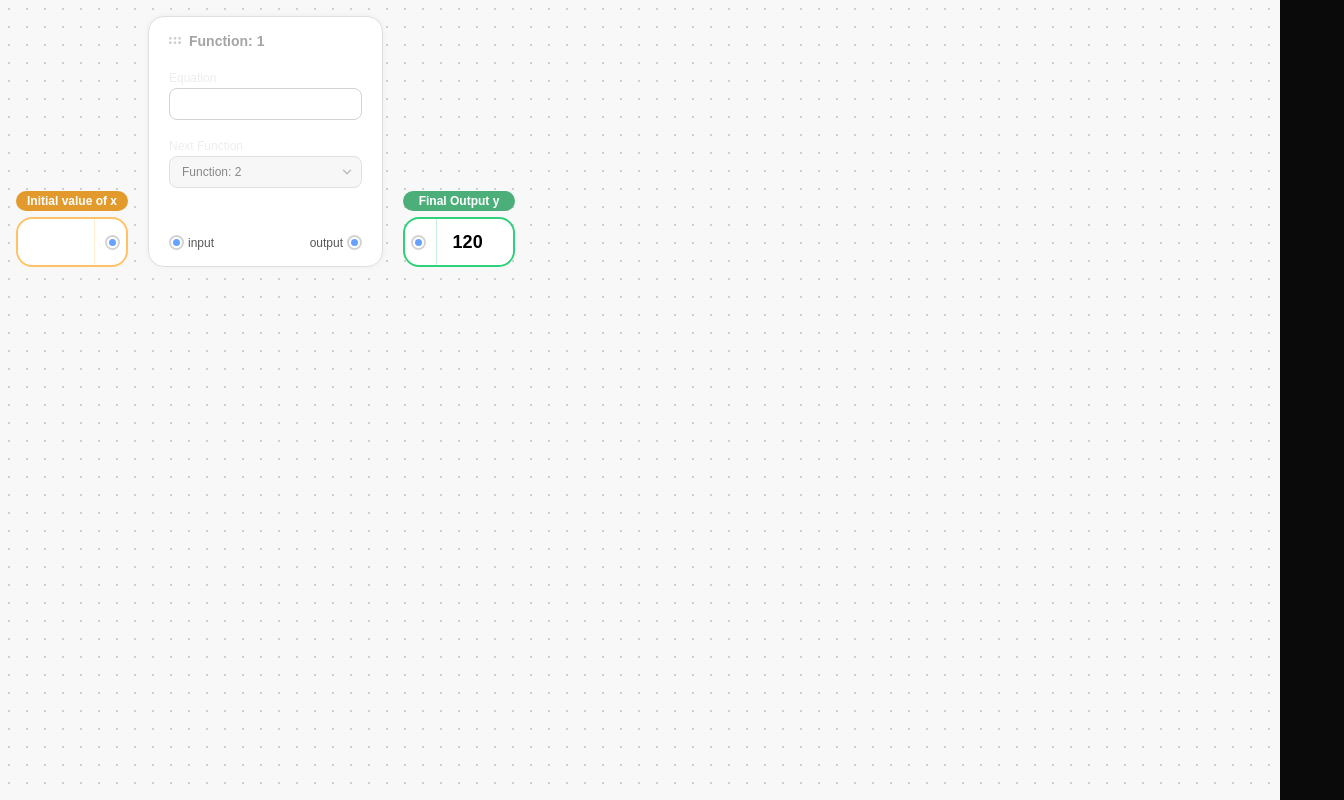
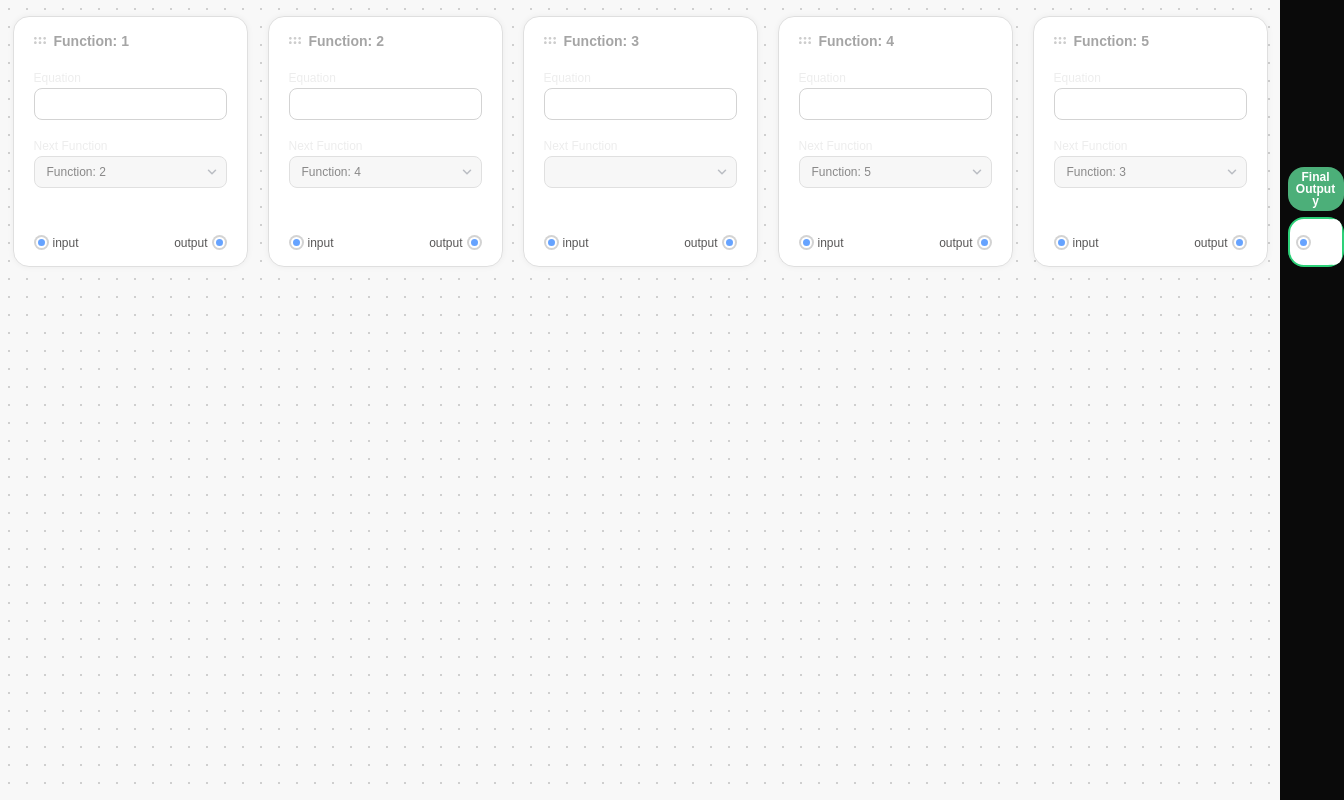
Before and after one commit to divyanshyadav20/function-chain-calculator-app-atlys, a Next.js app: page / in a window 1280 px wide. Shown: the whole page, 1344 px wide, since content can reach past the window. Built offline with nearby package versions, Linux system fonts and the light colour scheme.

Commit message:
Initial prototype for rendering nodes

```diff
--- a/app/page.tsx
+++ b/app/page.tsx
@@ -1,63 +1,31 @@
-import Badge from "@/components/badge";
-import Card from "@/components/card";
-import Connector from "@/components/connector";
-import Input from "@/components/input";
-import InputWithIcon from "@/components/input-with-icon";
-import Select from "@/components/select";
-import Image from "next/image";
-
-const options = [
-  {
-    label: "Function: 2",
-    value: "function-2",
-  },
-];
+import FunctionNode from "@/components/nodes/function";
+import SpecialNode from "@/components/nodes/special";
+import nodes from "@/data/nodes.json";
+import { FunctionNodeAttributes, SpecialNodeAttributes } from "@/types";
 
 export default function Home() {
   return (
-    <div className="p-4 flex items-end gap-5">
-      {/* x input badge */}
-      <div className="flex flex-col items-center justify-center gap-1.5 max-w-28">
-        <Badge
-          className="bg-mustard-200 text-white"
-          label="Initial value of x"
-        />
-        <InputWithIcon />
-      </div>
-
-      <Card className="h-[251px] w-[235px]">
-        <Card.Header className="font-semibold text-sm leading-4 text-gray-30 flex items-center gap-2 mb-5">
-          <Image src="/drag.svg" alt="drag-logo" width={12} height={7} />
-          <p>Function: 1</p>
-        </Card.Header>
-
-        <Card.Content className="flex flex-col gap-5 justify-center mb-11">
-          <Input label="Equation" />
-          <Select
-            disabled
-            options={options}
-            value="function-2"
-            label="Next Function"
-          />
-        </Card.Content>
-
-        <Card.Footer className="flex justify-between items-center font-medium text-xs leading-3 text-gray-40">
-          <div className="flex items-center gap-1">
-            <Connector />
-            <p>input</p>
-          </div>
-          <div className="flex items-center gap-1">
-            <p>output</p>
-            <Connector />
-          </div>
-        </Card.Footer>
-      </Card>
-
-      {/* y output badge */}
-      <div className="flex flex-col items-center justify-center gap-1.5 max-w-28">
-        <Badge className="bg-green-30 text-white" label="Final Output y" />
-        <InputWithIcon variant="output" value="120" />
-      </div>
+    <div className="p-4 flex items-end gap-5 justify-center">
+      {nodes.map(({ data, type, id }) => {
+        switch (type) {
+          case "function":
+            return (
+              <FunctionNode
+                key={id}
+                data={data as FunctionNodeAttributes["data"]}
+              />
+            );
+          case "special":
+            return (
+              <SpecialNode
+                key={id}
+                data={data as SpecialNodeAttributes["data"]}
+              />
+            );
+          default:
+            return null;
+        }
+      })}
     </div>
   );
 }
--- /dev/null
+++ b/components/nodes/function.tsx
@@ -0,0 +1,44 @@
+import Card from "@/components/card";
+import Connector from "@/components/connector";
+import Input from "@/components/input";
+import Select from "@/components/select";
+import { FunctionNodeAttributes } from "@/types";
+import Image from "next/image";
+
+type Props = {
+  data: FunctionNodeAttributes["data"];
+};
+
+const FunctionNode = ({ data: { title, options } }: Props) => {
+  return (
+    <Card className="h-[251px] w-[235px]">
+      <Card.Header className="font-semibold text-sm leading-4 text-gray-30 flex items-center gap-2 mb-5">
+        <Image src="/drag.svg" alt="drag-logo" width={12} height={7} />
+        <p>{title}</p>
+      </Card.Header>
+
+      <Card.Content className="flex flex-col gap-5 justify-center mb-11">
+        <Input label="Equation" />
+        <Select
+          disabled
+          options={options}
+          value="function-2"
+          label="Next Function"
+        />
+      </Card.Content>
+
+      <Card.Footer className="flex justify-between items-center font-medium text-xs leading-3 text-gray-40">
+        <div className="flex items-center gap-1">
+          <Connector />
+          <p>input</p>
+        </div>
+        <div className="flex items-center gap-1">
+          <p>output</p>
+          <Connector />
+        </div>
+      </Card.Footer>
+    </Card>
+  );
+};
+
+export default FunctionNode;
--- /dev/null
+++ b/components/nodes/special.tsx
@@ -0,0 +1,23 @@
+import { SpecialNodeAttributes } from "@/types";
+import Badge from "../badge";
+import InputWithIcon from "../input-with-icon";
+
+type Props = {
+  data: SpecialNodeAttributes["data"];
+};
+
+const SpecialNode = ({ data: { variant, title } }: Props) => {
+  const variantStyles = {
+    input: "bg-mustard-200",
+    output: "bg-green-30",
+  };
+
+  return (
+    <div className="flex flex-col items-center justify-center gap-1.5 max-w-28">
+      <Badge className={`${variantStyles[variant]} text-white`} label={title} />
+      <InputWithIcon variant={variant} />
+    </div>
+  );
+};
+
+export default SpecialNode;
--- /dev/null
+++ b/data/nodes.json
@@ -0,0 +1,107 @@
+[
+  {
+    "id": "input",
+    "type": "special",
+    "position": { "x": 0, "y": 0 },
+    "data": {
+      "connectedNodeId": "function-1",
+      "title": "Initial value of x",
+      "variant": "input"
+    }
+  },
+  {
+    "id": "function-1",
+    "type": "function",
+    "position": { "x": 0, "y": 0 },
+    "data": {
+      "title": "Function: 1",
+      "inputValue": "x+2",
+      "optionValue": "function-2",
+      "isSelectDisabled": true,
+      "nextNodeId": "function-2",
+      "options": [
+        {
+          "label": "Function: 2",
+          "value": "function-2"
+        }
+      ]
+    }
+  },
+  {
+    "id": "function-2",
+    "type": "function",
+    "position": { "x": 0, "y": 0 },
+    "data": {
+      "title": "Function: 2",
+      "inputValue": "2x+4",
+      "optionValue": "function-4",
+      "isSelectDisabled": true,
+      "nextNodeId": "function-4",
+      "options": [
+        {
+          "label": "Function: 4",
+          "value": "function-4"
+        }
+      ]
+    }
+  },
+  {
+    "id": "function-3",
+    "type": "function",
+    "position": { "x": 0, "y": 0 },
+    "data": {
+      "title": "Function: 3",
+      "inputValue": "x^2+20",
+      "optionValue": "",
+      "isSelectDisabled": true,
+      "nextNodeId": "output",
+      "options": []
+    }
+  },
+  {
+    "id": "function-4",
+    "type": "function",
+    "position": { "x": 0, "y": 0 },
+    "data": {
+      "title": "Function: 4",
+      "inputValue": "x-2",
+      "optionValue": "function-5",
+      "isSelectDisabled": true,
+      "nextNodeId": "function-5",
+      "options": [
+        {
+          "label": "Function: 5",
+          "value": "function-5"
+        }
+      ]
+    }
+  },
+  {
+    "id": "function-5",
+    "type": "function",
+    "position": { "x": 0, "y": 0 },
+    "data": {
+      "title": "Function: 5",
+      "inputValue": "x/2",
+      "optionValue": "function-3",
+      "isSelectDisabled": true,
+      "nextNodeId": "function-3",
+      "options": [
+        {
+          "label": "Function: 3",
+          "value": "function-3"
+        }
+      ]
+    }
+  },
+  {
+    "id": "output",
+    "type": "special",
+    "position": { "x": 0, "y": 0 },
+    "data": {
+      "connectedNodeId": "function-1",
+      "title": "Final Output y",
+      "variant": "output"
+    }
+  }
+]
--- /dev/null
+++ b/types/index.ts
@@ -0,0 +1 @@
+export * from "./node";
```
Also changed, not shown: types/node.ts (added, +30 -0 lines).
